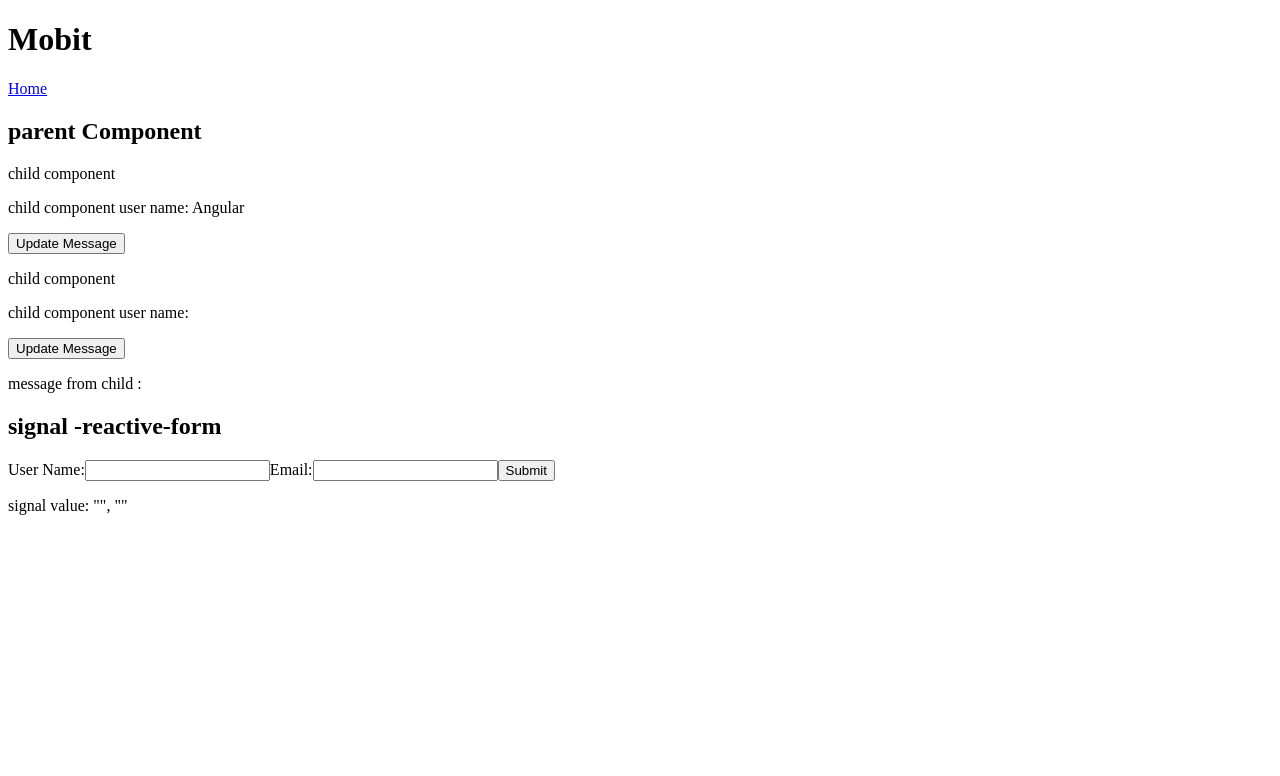
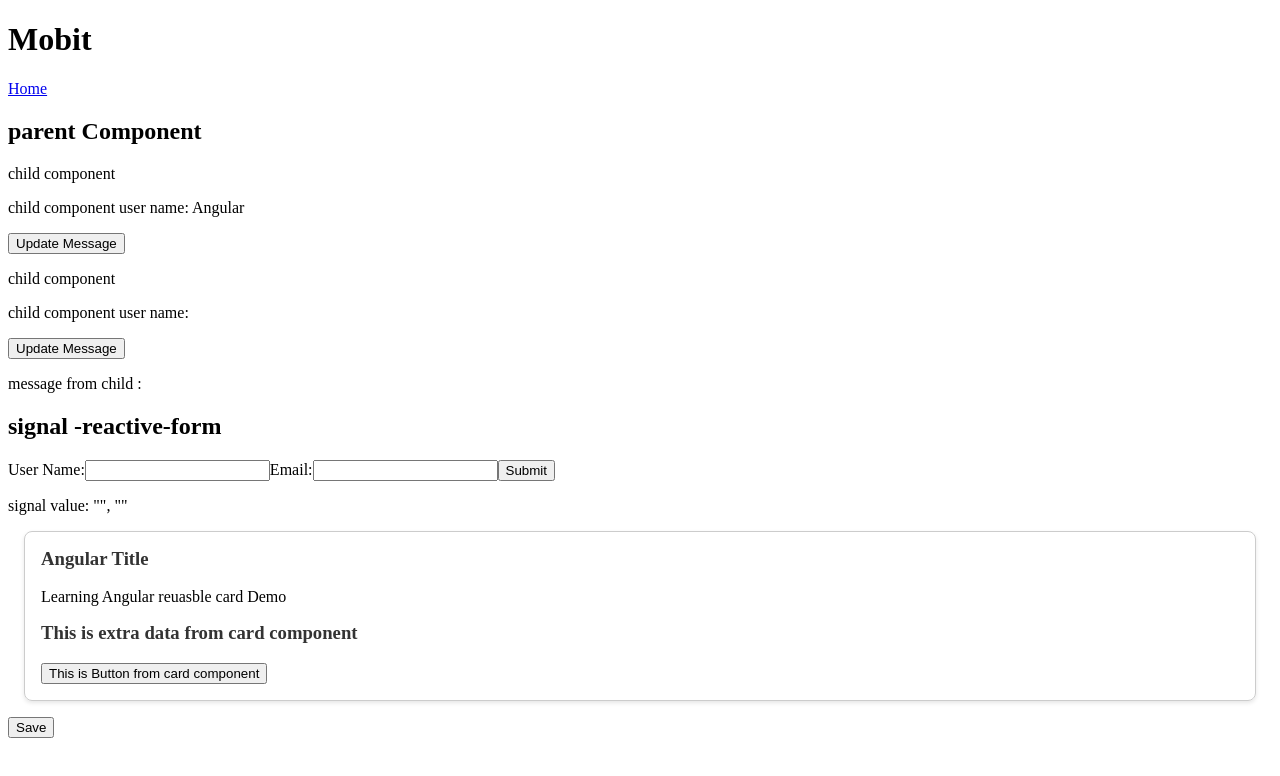
Before and after one commit to gittudemo/angular-tytorial, an Angular app: page / in a window 1280 px wide. Shown: the top 776 px of the page. Built offline with nearby package versions, Linux system fonts and the light colour scheme.

Commit message:
reuasbel-card-and-reusbale-button-demo

```diff
--- a/src/app/app.html
+++ b/src/app/app.html
@@ -43,5 +43,19 @@
 
   <p>signal value: {{ userSignal().userName | json }}, {{ userSignal().email | json }}</p>
 
+  <!-- reuable card component demo -->
+
+  <app-card [title]="'Angular Title'" [description]="'Learning Angular reuasble card Demo'">
+    <h3>This is extra data from card component</h3>
+    <button>This is Button from card component</button>
+  </app-card>
+  <!-- passing title and description as input properties to the card component -->
+
+  <!--
+  create reuasbe button component demo -->
+  <!-- step5 : use the button component in the template of app component and pass the label as input property and bind the click event to a function in app component to handle the button click event. -->
+
+  <app-button [label]="'Save'" (clicked)="saveData()"></app-button>
+
   <router-outlet></router-outlet>
 </main>
--- a/src/app/app.ts
+++ b/src/app/app.ts
@@ -4,10 +4,12 @@ import { Child } from './child/child';
 import { CounterService } from './core/store/counter';
 import { FormBuilder, FormGroup, ReactiveFormsModule } from '@angular/forms';
 import { CommonModule } from '@angular/common';
+import { Card } from './card/card';
+import { Button } from './button/button';
 
 @Component({
   selector: 'app-root',
-  imports: [RouterOutlet, RouterLink, Child, ReactiveFormsModule, CommonModule], //importing the child component
+  imports: [RouterOutlet, RouterLink, Child, ReactiveFormsModule, CommonModule, Card, Button], //importing the child component
   templateUrl: './app.html',
   styleUrl: './app.css',
 })
@@ -65,4 +67,9 @@ export class App {
     console.log(this.myForm.value); //step8 : create a function to submit the form and log the form values to the console.
     console.log(`User Name: ${this.myForm.value.userName}, Email: ${this.myForm.value.email}`); //step9 : log the form values in a formatted way to the console.
   }
+
+  saveData() {
+    // call saveData to fetch data from server and log the message to console when data is fetched successfully.
+    console.log('Data fetched');
+  }
 }
--- /dev/null
+++ b/src/app/button/button.css
@@ -0,0 +1,9 @@
+.button {
+  padding: 10px 20px;
+  font-size: 16px;
+  background-color: #007bff;
+  color: white;
+  border: none;
+  border-radius: 4px;
+  cursor: pointer;
+}
--- /dev/null
+++ b/src/app/button/button.html
@@ -0,0 +1,3 @@
+<button (click)="onClick()">{{ label() }}</button>
+
+<!-- step4 : create a button in the template of button component and bind a click event to it that will call the onClick function and display the label received from parent component using interpolation. we have to call the label variable as a function because it is a signal. -->
--- /dev/null
+++ b/src/app/button/button.ts
@@ -0,0 +1,21 @@
+import { Component, input, output } from '@angular/core';
+
+@Component({
+  selector: 'app-button',
+  imports: [],
+  templateUrl: './button.html',
+  styleUrl: './button.css',
+})
+export class Button {
+
+  label = input<string>();
+   //step1 : create a variable in button component and decorate it with @Input decorator and specify the type of data it will receive from parent component.
+
+   clicked = output<void>();
+   //step2 : create a variable in button component and decorate it with @Output decorator and specify the type of data it will emit to parent component.
+
+   onClick() {
+    this.clicked.emit();
+    //step3 : create a function in button component to emit the event when the button is clicked and call this function in the template when the button is clicked.
+   }
+}
--- /dev/null
+++ b/src/app/card/card.css
@@ -0,0 +1,12 @@
+.card {
+  border: 1px solid #ccc;
+  border-radius: 8px;
+  padding: 16px;
+  margin: 16px;
+  box-shadow: 0 2px 4px rgba(0, 0, 0, 0.1);
+
+  h3 {
+    margin-top: 0;
+    color: #333;
+  }
+}
--- /dev/null
+++ b/src/app/card/card.html
@@ -0,0 +1,7 @@
+<div class="card">
+  <h3>{{ title() }}</h3>
+  <!--  calling the title function from the component -->
+  <p>{{ description() }}</p>
+  <!-- calling the description function from the component -->
+  <ng-content></ng-content>
+</div>
--- /dev/null
+++ b/src/app/card/card.ts
@@ -0,0 +1,17 @@
+import { Component, input } from '@angular/core';
+import { ɵEmptyOutletComponent } from "@angular/router";
+
+@Component({
+  selector: 'app-card',
+  imports: [ɵEmptyOutletComponent],
+  templateUrl: './card.html',
+  styleUrl: './card.css',
+})
+export class Card {
+  title = input<string>(); //step1 : create a variable in card component and decorate it with @Input decorator and specify the type of data it will receive from parent component.
+
+  description = input<string>(); //step2 : create a variable in card component and decorate it with @Input decorator and specify the type of data it will receive from parent component.
+
+
+
+}
```
Also changed, not shown: 2 other files (tests, documents, lock files or other folders).
